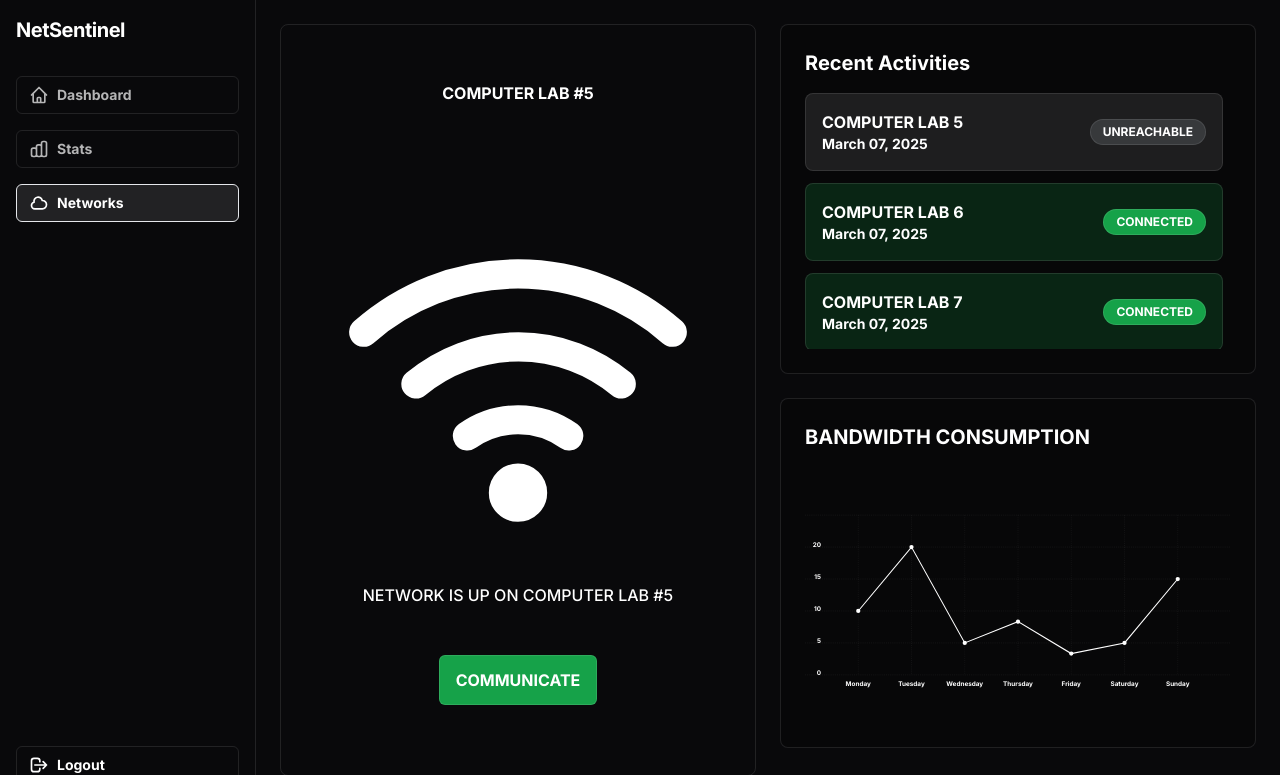
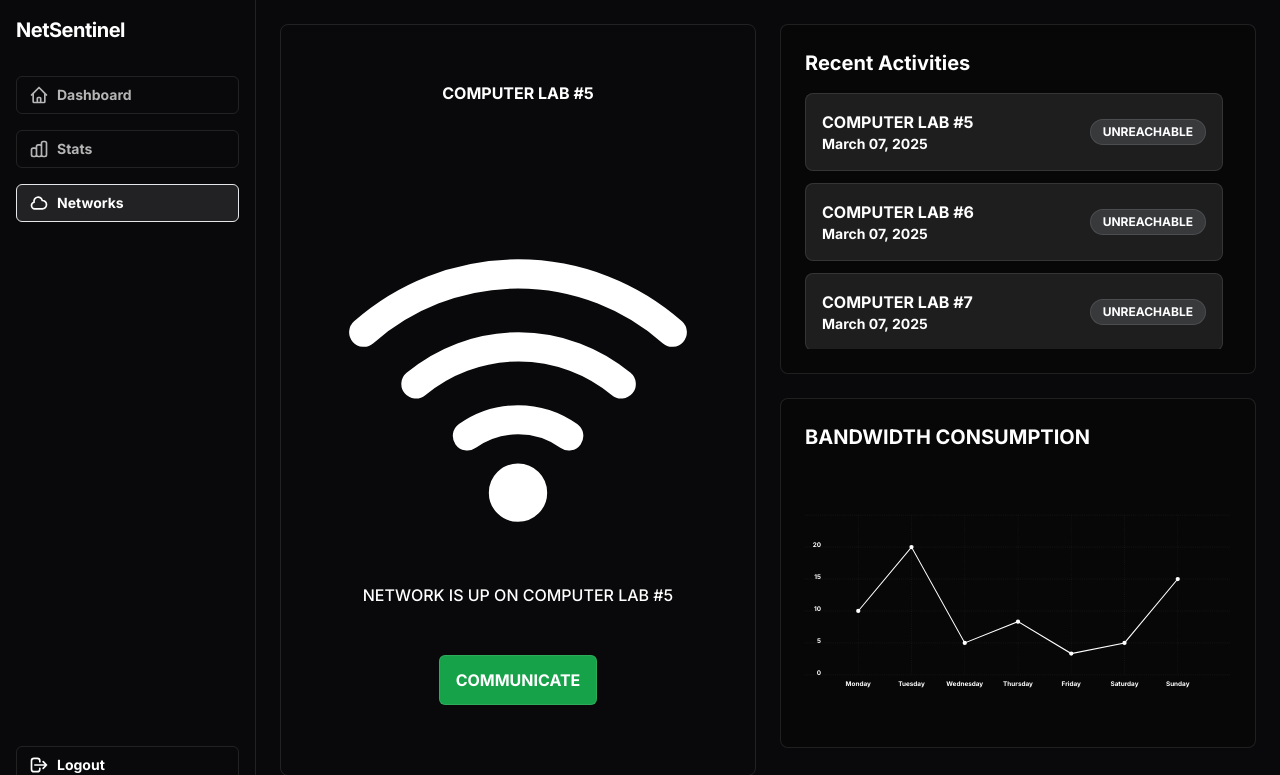
Before and after one commit to silv-error/netsentinel, a Django app: template NetSentinel/core/templates/network.html in a window 1280 px wide. Shown: the top 775 px of the page. Run offline with Django 4.2, Linux system fonts and the light colour scheme; the template is opened without the code that fills it, so the values that code supplies are empty; some libraries are stand-ins or nearby versions.

```diff
--- a/NetSentinel/core/templates/dashboard.html
+++ b/NetSentinel/core/templates/dashboard.html
@@ -77,10 +77,12 @@
         fill: none;
         stroke: white;
         stroke-width: 2;
+        transition: all 1.5s ease-in-out; /* <-- Add this line */
       }
 
       .chart-dot {
         fill: white;
+        transition: all 1.5s ease-in-out; /* <-- Add this line */
       }
 
       .chart-grid {
--- a/NetSentinel/core/templates/network.html
+++ b/NetSentinel/core/templates/network.html
@@ -225,7 +225,7 @@
         <div class="flex flex-col space-y-6">
           <div class="bg-black/20 rounded-lg p-6 border border-white/10">
             <h2 class="text-xl font-bold text-white mb-4">Recent Activities</h2>
-            <div class="space-y-3 max-h-64 overflow-y-auto pr-2">
+            <div class="space-y-3 max-h-64 overflow-y-auto pr-2" id="labList">
               <div
                 onclick="selectLab(this)"
                 data-lab="COMPUTER LAB #5"
@@ -321,20 +321,111 @@
     </div>
   </body>
   <script>
-    const statusDataElement = document.getElementById("statusData");
-    const compLab5Element = document.getElementById("compLab5");
+    const labListElement = document.getElementById("labList");
+    const selectedLabNameEls = document.querySelectorAll(".selectedLab");
+    const communicateBtn = document.querySelector("button[onclick='communicateToNetwork()']");
+    let selectedLabId = null;
+
+    const labs = [
+      { id: 5, name: "COMPUTER LAB #5", date: "March 07, 2025" },
+      { id: 6, name: "COMPUTER LAB #6", date: "March 07, 2025" },
+      { id: 7, name: "COMPUTER LAB #7", date: "March 07, 2025" },
+      { id: 8, name: "COMPUTER LAB #8", date: "March 07, 2025" },
+    ];
+
+    const statusMap = {
+      CONNECTED: {
+        class: "bg-success text-white",
+        label: "CONNECTED",
+      },
+      UNREACHABLE: {
+        class: "bg-gray-400/20 text-white",
+        label: "UNREACHABLE",
+      },
+    };
+
+    // Generate random status for each lab
+    function randomizeLabStatuses() {
+      labs.forEach((lab) => {
+        // Don't overwrite the selected lab if it's already CONNECTED manually
+        if (lab.id !== selectedLabId || lab.status !== "CONNECTED") {
+          lab.status = Math.random() > 0.5 ? "CONNECTED" : "UNREACHABLE";
+        }
+      });
+    }
+
+    // Render labs dynamically
+    function renderLabs() {
+      labListElement.innerHTML = ""; // Clear old items
+      labs.forEach((lab) => {
+        const statusClass = statusMap[lab.status].class;
+        const statusText = statusMap[lab.status].label;
+        const labDiv = document.createElement("div");
+        labDiv.className = `lab-entry cursor-pointer rounded-lg p-4 flex justify-between items-center border border-white/10 ${
+          lab.status === "CONNECTED" ? "bg-success/20" : "bg-gray-200/10"
+        }`;
+        labDiv.setAttribute("data-id", lab.id);
+        labDiv.onclick = () => selectLab(lab.id);
+
+        labDiv.innerHTML = `
+        <div>
+          <h3 class="font-bold">${lab.name}</h3>
+          <p class="text-sm text-white">${lab.date}</p>
+        </div>
+        <span class="status-label px-3 py-1 rounded-full text-xs font-bold ${statusClass} border border-white/10">
+          ${statusText}
+        </span>
+      `;
+        labListElement.appendChild(labDiv);
+      });
+    }
+
+    function selectLab(labId) {
+      const lab = labs.find((l) => l.id === labId);
+      if (!lab) return;
+      selectedLabId = labId;
+
+      // Update center title
+      selectedLabNameEls.forEach((el) => {
+        el.innerText = lab.name;
+      });
+
+      // Change button state based on current lab status
+      if (lab.status === "CONNECTED") {
+        communicateBtn.disabled = true;
+        communicateBtn.classList.add("opacity-50", "cursor-not-allowed");
+      } else {
+        communicateBtn.disabled = false;
+        communicateBtn.classList.remove("opacity-50", "cursor-not-allowed");
+      }
+    }
 
     function communicateToNetwork() {
-      localStorage.setItem("status", JSON.stringify("Online"));
-      statusDataElement.innerText = "CONNECTED";
-      statusDataElement.classList.add("bg-green-600");
-      compLab5Element.classList.add("bg-success/20");
+      const lab = labs.find((l) => l.id === selectedLabId);
+      if (!lab || lab.status === "CONNECTED") return;
+
+      // Update status to CONNECTED
+      lab.status = "CONNECTED";
+
+      // Re-render lab list
+      renderLabs();
+
+      // Re-select the lab to update button state
+      selectLab(selectedLabId);
     }
 
-    function selectLab(selectedLab) {
-      const currentLab = document.querySelectorAll(".selectedLab");
-      const labNumber = selectedLab.getAttribute("data-lab");
-      currentLab.forEach((data) => (data.innerText = `${labNumber}`));
-    }
+    // Auto-update every 5 seconds
+    setInterval(() => {
+      randomizeLabStatuses();
+      renderLabs();
+      if (selectedLabId !== null) {
+        selectLab(selectedLabId);
+      }
+    }, 5000); // 5000 ms = 5 seconds
+
+    // Initial load
+    randomizeLabStatuses();
+    renderLabs();
+    selectLab(5); // Default selected lab
   </script>
 </html>
```
Also changed, not shown: NetSentinel/custom_network_tools/main_system.py (+4 -4 lines).
